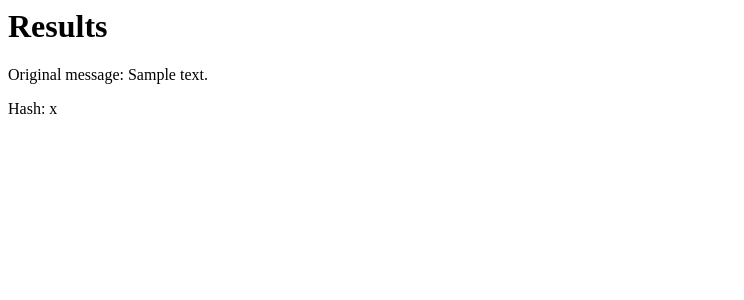
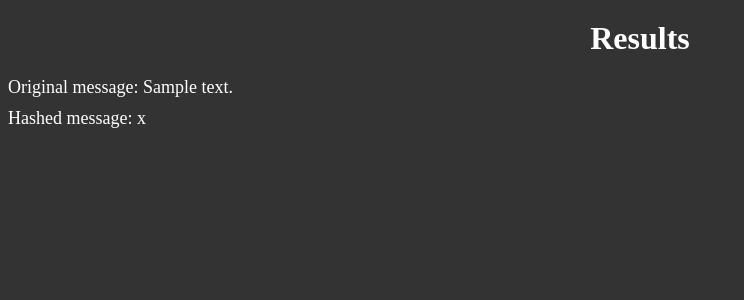
Before and after one commit to AnanasekE/InformatykaFinal, a Flask app: template templates/results.html in a window 1280 px wide. Shown: the top 300 px of the page, without its empty margins (0-744 px from the left). Run offline with Flask 2, Linux system fonts and the light colour scheme; the template is opened without the code that fills it: most values are stand-ins (such as "Sample title", 1, 10 or a date in 2020).

Commit message:
modified some stuff, mainly html files

```diff
--- a/templates/results.html
+++ b/templates/results.html
@@ -1,4 +1,24 @@
+<body>
 <h1>Results</h1>
 
 <p>Original message: {{ message }}</p>
-<p>Hash: {{ hash }}</p>
+<p>Hashed message: {{ hash }}</p>
+
+</body>
+<style>
+    body {
+        background-color: #333;
+    }
+
+    h1 {
+        color: white;
+        text-align: center;
+        margin: 20px 0;
+    }
+
+    p {
+        color: white;
+        font-size: 18px;
+        margin: 10px 0;
+    }
+</style>
```
Also changed, not shown: templates/home.html (+10 -0 lines).
